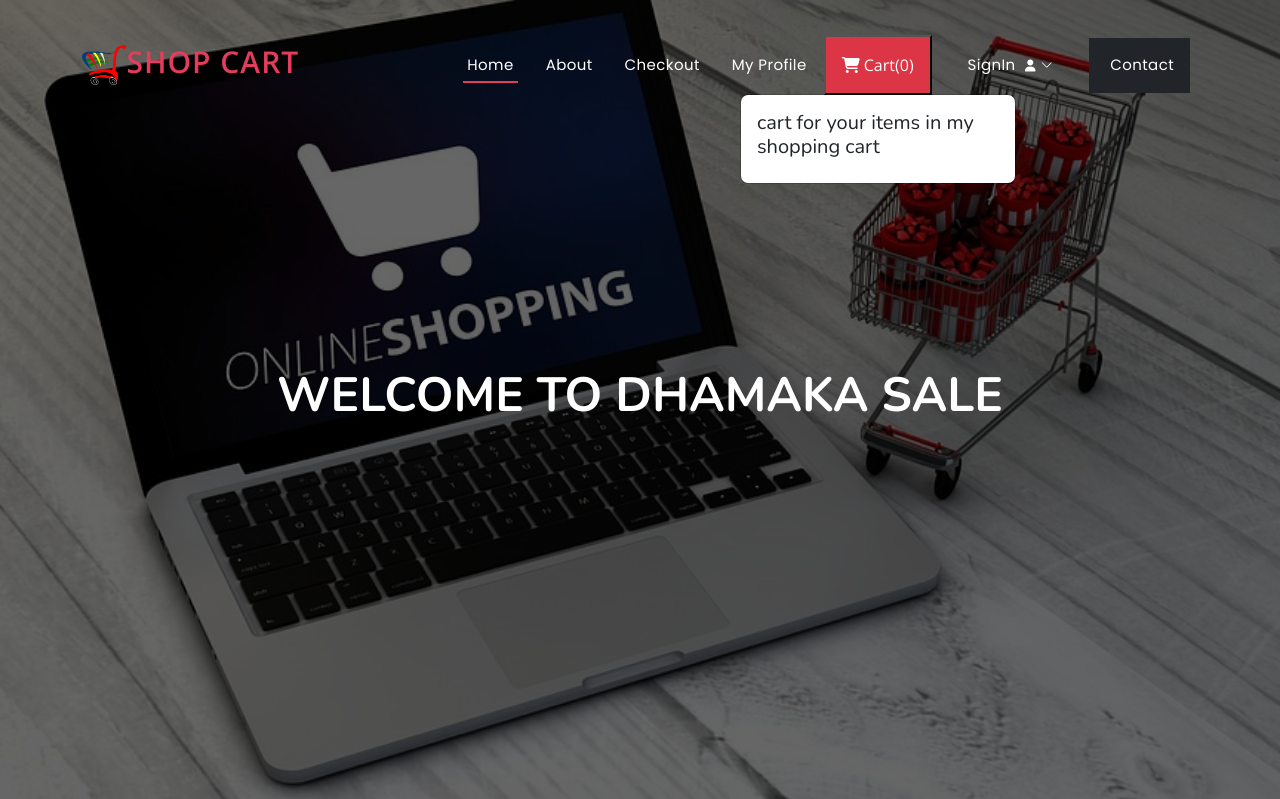
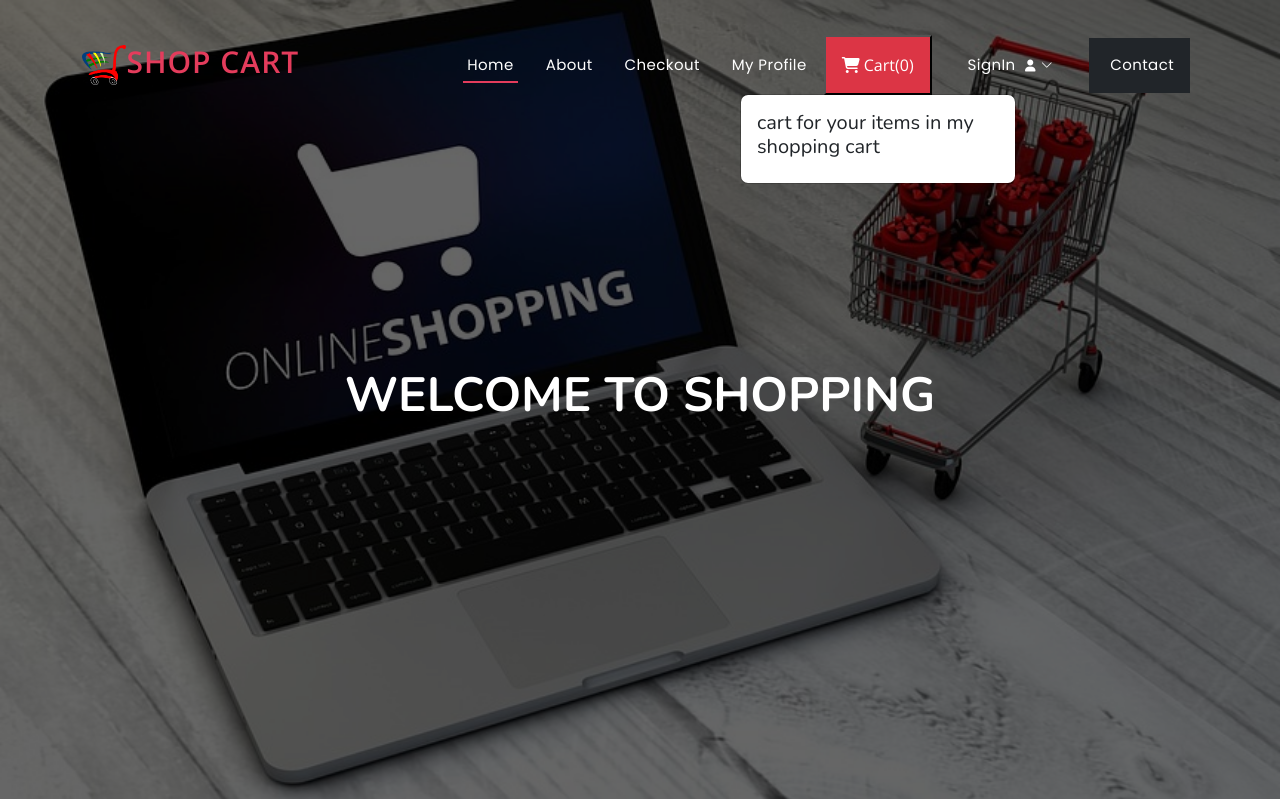
Before and after one commit to Awet11-Tesfay/ShoppingCart, a Django app: page / in a window 1280 px wide. Shown: the top 799 px of the page. Run offline with Django 4.2, Linux system fonts and the light colour scheme; data comes from the database, SQL or seed files in the repository; some libraries are stand-ins or nearby versions.

Commit message:
'home_page'

```diff
--- a/ecommerce/templates/index.html
+++ b/ecommerce/templates/index.html
@@ -4,7 +4,7 @@ Home
 {% endblock title %}
 {% block content %}
 
-<h1>Welcome to Dhamaka Sale</h1>
+<h1>Welcome to Shopping</h1>
 
 {% endblock content %}
 {% block body %}
```
